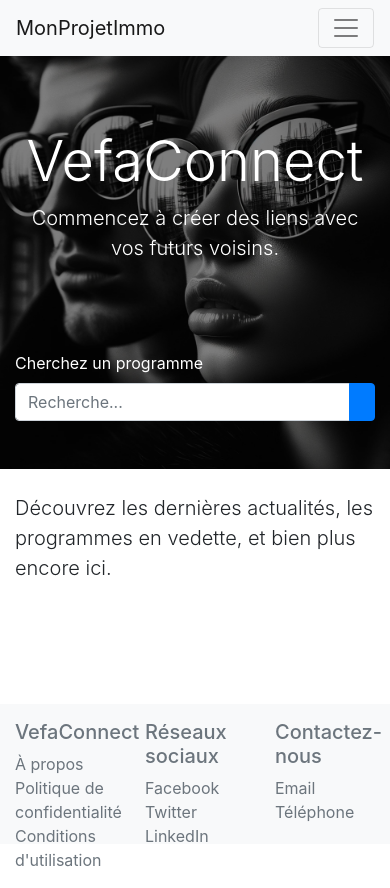
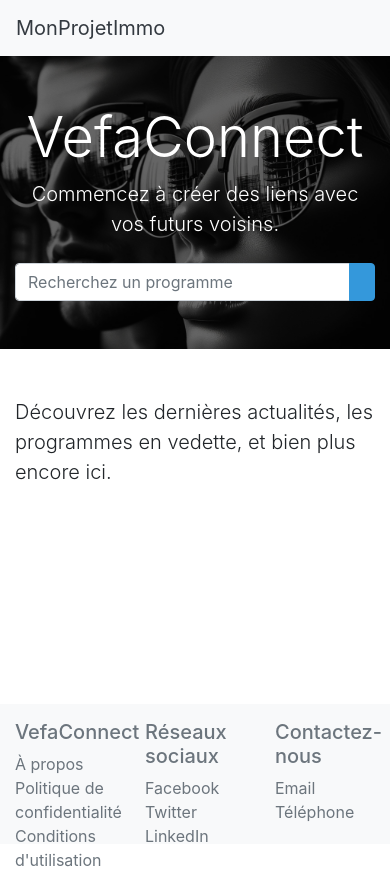
Before and after one commit to glad77fr/VefaConnect-WebApp, a Django app: page / in a window 390 px wide. Run offline with Django 4.2, Linux system fonts and the light colour scheme; data that the repository does not hold is empty; some libraries are stand-ins or nearby versions.

Commit message:
CSS Variables

```diff
--- a/templates/base.html
+++ b/templates/base.html
@@ -17,6 +17,8 @@
   <link href="{% static 'fontawesomefree/css/fontawesome.css' %}" rel="stylesheet" type="text/css">
   <link href="{% static 'fontawesomefree/css/brands.css' %}" rel="stylesheet" type="text/css">
   <link href="{% static 'fontawesomefree/css/solid.css' %}" rel="stylesheet" type="text/css">
+  <link href="{% static 'css/main.css' %}" rel="stylesheet" type="text/css">
+  <link href="{% static 'css/button.css' %}" rel="stylesheet" type="text/css">
 
 </head>
 <body>
--- a/templates/navbar.html
+++ b/templates/navbar.html
@@ -1,24 +1,16 @@
 
-    <nav class="navbar navbar-expand-lg navbar-light bg-light">
+    <nav class="navbar navbar-expand-lg navbar-custom">
         <a class="navbar-brand" href="{% url 'home' %}">
-              <i class="fas fa-home"></i>
-            MonProjetImmo</a>
+            <i class="fas fa-home"></i> MonProjetImmo
+        </a>
         <button class="navbar-toggler" type="button" data-toggle="collapse" data-target="#navbarNav" aria-controls="navbarNav" aria-expanded="false" aria-label="Toggle navigation">
             <span class="navbar-toggler-icon"></span>
         </button>
         <div class="collapse navbar-collapse" id="navbarNav">
             <ul class="navbar-nav">
-                <li class="nav-item">
-                    <a class="nav-link" href="{% url 'program_search' %}">
-                        <i class="fas fa-search"></i>
-                        Programmes
-                    </a>
-                </li>
-
                 <li class="nav-item dropdown">
                     <a class="nav-link dropdown-toggle" href="#" id="articleDropdown" role="button" data-toggle="dropdown" aria-haspopup="true" aria-expanded="false">
-                        <i class="fas fa-newspaper"></i>
-                        Articles
+                        <i class="fas fa-newspaper"></i> Articles
                     </a>
                     <div class="dropdown-menu" aria-labelledby="articleDropdown">
                         {% for category in categories %}
@@ -26,32 +18,29 @@
                         {% endfor %}
                     </div>
                 </li>
-
                 <li class="nav-item">
                     <a class="nav-link" href="{% url 'general_forum' %}">
-                        <i class="fas fa-comments"></i>
-                        Forum
+                        <i class="fas fa-comments"></i> Forum
                     </a>
                 </li>
+                {% if user.is_authenticated %}
                 <li class="nav-item">
                     <a class="nav-link" href="{% url 'programmes_suivis' %}">
-                        <i class="fa-regular fa-building"></i>
-                        Mes programmes
+                        <i class="fa-regular fa-building"></i> Mes programmes
                     </a>
-
                 </li>
-
+                {% endif %}
                 <li class="nav-item">
                     <a class="nav-link" href="{% url 'contact' %}">
-                        <i class="fas fa-envelope"></i>
-                        Contact</a>
+                        <i class="fas fa-envelope"></i> Contact
+                    </a>
                 </li>
             </ul>
             <ul class="navbar-nav ml-auto">
                 {% if user.is_authenticated %}
                 <li class="nav-item dropdown">
                     <a class="nav-link dropdown-toggle" href="#" id="navbarDropdown" role="button" data-toggle="dropdown" aria-haspopup="true" aria-expanded="false">
-                        <img src="{{ user.userprofile.photo.url  }}" class="rounded-circle" style="width:40px; height:40px; object-fit:cover;" alt="Avatar">
+                        <img src="{{ user.userprofile.photo.url }}" class="rounded-circle" style="width:40px; height:40px; object-fit:cover;" alt="Avatar">
                     </a>
                     <div class="dropdown-menu dropdown-menu-right" aria-labelledby="navbarDropdown">
                         <a class="dropdown-item" href="{% url 'profile' %}">Mon profil</a>
@@ -60,14 +49,13 @@
                         <a class="dropdown-item" href="{% url 'logout' %}">Se déconnecter</a>
                     </div>
                 </li>
-
                 {% else %}
-                    <li class="nav-item">
-                        <a class="nav-link" href="{% url 'login'%}">Login </a>
-                    </li>
-                    <li class="nav-item">
-                        <a class="nav-link" href="{% url 'register'%}">Sign up</a>
-                    </li>
+                <li class="nav-item">
+                    <a class="nav-link" href="{% url 'login'%}">Login</a>
+                </li>
+                <li class="nav-item">
+                    <a class="nav-link" href="{% url 'register'%}">Sign up</a>
+                </li>
                 {% endif %}
             </ul>
         </div>
--- /dev/null
+++ b/website/static/css/button.css
@@ -0,0 +1,12 @@
+/* Appliquer la couleur par défaut aux boutons Bootstrap */
+.btn {
+    background-color: var(--btn-bg-color) !important;
+    color: var(--btn-text-color) !important;
+    border-color: var(--btn-bg-color) !important; /* Pour le bord des boutons */
+}
+
+/* Style au survol */
+.btn:hover, .btn:focus {
+    background-color: var(--btn-bg-hover) !important;
+    border-color: var(--btn-bg-hover) !important;
+}
--- /dev/null
+++ b/website/static/css/main.css
@@ -0,0 +1,23 @@
+:root {
+    --primary-color: #007BFF;  /* Couleur principale (peut-être pour les boutons et les liens) */
+    --secondary-color: #6C757D; /* Couleur secondaire */
+    --background-color: #FFFFFF; /* Couleur d'arrière-plan */
+    --muted-text-color: #999999; /* Couleur de texte atténué */
+    --hero-overlay: rgba(0, 0, 0, 0.3); /* Couleur de superposition pour la section héroïque */
+    --text-on-light-bg: #333333;  /* Couleur de texte principal pour fond clair */
+    --text-on-dark-bg: #FFFFFF;   /* Couleur de texte pour fond foncé ou image */
+}
+
+/* Partie bouton */
+:root {
+    --btn-bg-color: #3498db; /* Couleur de fond par défaut */
+    --btn-text-color: #ffffff; /* Couleur de texte par défaut */
+    --btn-bg-hover: #2980b9; /* Couleur de fond au survol */
+}
+
+/* Partie navbar */
+:root {
+    --navbar-bg-color: #f8f9fa; /* Gris clair pour l'arrière-plan du navbar */
+    --navbar-text-color: #343a40; /* Couleur de texte standard pour le navbar */
+    --navbar-link-hover-color: #007bff; /* Couleur de survol pour les liens du navbar */
+}
--- a/website/static/website/css/style.css
+++ b/website/static/website/css/style.css
@@ -19,3 +19,38 @@
   width: 100%;
   height: 140px; /* Hauteur de votre footer */
 }
+
+/* Utilisation des variables pour la section héroïque */
+.hero {
+  background-image: url('/media/website_image/main_photo.jpg');
+  background-attachment: fixed;
+  background-size: cover;
+  position: relative;
+}
+
+.overlay {
+  position: absolute;
+  top: 0;
+  right: 0;
+  bottom: 0;
+  left: 0;
+  background-color: var(--hero-overlay);
+}
+
+/* Utilisation des variables pour les autres styles, exemple pour le texte */
+.text-white {
+  color: var(--text-on-dark-bg) !important;
+}
+.navbar-custom {
+  background-color: var(--navbar-bg-color);
+}
+
+.navbar-custom .navbar-brand,
+.navbar-custom .nav-link {
+  color: var(--navbar-text-color);
+}
+
+.navbar-custom .navbar-brand:hover,
+.navbar-custom .nav-link:hover {
+  color: var(--navbar-link-hover-color);
+}
--- a/website/templates/home.html
+++ b/website/templates/home.html
@@ -1,43 +1,51 @@
 {% extends 'base.html' %}
 {% load static %}
-
+<link rel="stylesheet" href="{% static 'website/style.css' %}">
 {% block title %}Page d'accueil{% endblock %}
 
 {% block content %}
     <!-- Hero Section with Parallax Effect and Overlay -->
-    <div class="hero py-5" style="background-image: url('/media/website_image/main_photo.jpg'); background-attachment: fixed; background-size: cover; position: relative;">
-        <!-- Overlay: This is the actual superposition. It's a simple div with a semi-transparent background. -->
-        <div style="background-color: rgba(0, 0, 0, 0.5); position: absolute; top: 0; right: 0; bottom: 0; left: 0;"></div>
+    <section class="hero d-flex align-items-center text-center py-5" style="background-image: url('/media/website_image/main_photo.jpg'); background-attachment: fixed; background-size: cover; position: relative;">
+        <div class="overlay" style="position: absolute; top: 0; right: 0; bottom: 0; left: 0; background-color: rgba(0, 0, 0, 0.6);"></div>
 
         <div class="container position-relative">
-            <div class="text-center py-4">
             <h1 class="display-4 text-white">VefaConnect</h1>
             <p class="lead text-white">Commencez à créer des liens avec vos futurs voisins.</p>
-            </div>
 
-            <div class="row mt-5">
-                <div class="col-md-6 mx-auto">
-                    <p class="text-white mb-2">Cherchez un programme</p>
-                    <!-- Start of search form -->
-                    <form action="{% url 'program_search' %}" method="get">
+            <form action="{% url 'program_search' %}" method="get" class="search-form mx-auto mt-4">
                 <div class="input-group">
-                            <input type="text" name="q" class="form-control" placeholder="Recherche...">
+                    <input type="text" name="q" class="form-control" placeholder="Recherchez un programme">
                     <div class="input-group-append">
-                                <button class="btn btn-primary" type="submit">
-                                    <span class="fas fa-search text-white"></span>
+                        <button class="btn btn-light" type="submit">
+                            <span class="fas fa-search"></span>
                         </button>
                     </div>
                 </div>
             </form>
-                    <!-- End of search form -->
+        </div>
+    </section>
+
+    <!-- Additional content section -->
+    <div class="container my-5">
+        <p class="lead mb-4">Découvrez les dernières actualités, les programmes en vedette, et bien plus encore ici.</p>
+
+        <div class="row">
+            {% for article in articles %}
+            <div class="col-md-4 mb-4">
+                <div class="card h-100">
+                    {% if article.main_image %}
+                    <img src="{{ article.main_image.image.url }}" alt="{{ article.main_image.alt_text }}" class="card-img-top">
+                    {% endif %}
+
+                    <div class="card-body">
+                        <h5 class="card-title">{{ article.title }}</h5>
+                        <p class="card-text"><small class="text-muted">Publié le {{ article.publication_date }}</small></p>
+                        <p class="card-text">Auteur : {{ article.author.username }}</p>
+                        <a href="{% url 'article_detail' category_slug=article.category.slug slug=article.slug %}" class="btn btn-primary mt-3">Lire l'article</a>
                     </div>
                 </div>
             </div>
+            {% endfor %}
         </div>
-
-    <!-- Additional content section -->
-    <div class="container my-4">
-        <p class="lead">Découvrez les dernières actualités, les programmes en vedette, et bien plus encore ici.</p>
-        <!-- Placeholder for other contents -->
     </div>
 {% endblock %}
--- a/website/views.py
+++ b/website/views.py
@@ -16,12 +16,17 @@
 from django.views import generic
 from .models import Article, Section,Category
 from django.shortcuts import render, get_object_or_404
+from .models import Article
 
 
 
-# Create your views here.
 def home(request):
-    return render(request, 'home.html')
+    articles = Article.objects.all().prefetch_related('section_set')[:3]
+    for article in articles:
+        article.main_image = article.section_set.filter(type="image", image_position="title").first()
+    return render(request, 'home.html', {'articles': articles})
+
+
 
 def ProgramSearchView(request):
     query = request.GET.get('q', '')
```
Lines whose indentation alone changed are shown as unchanged.
